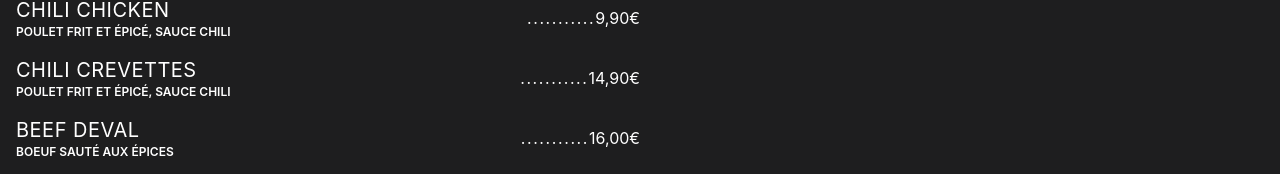
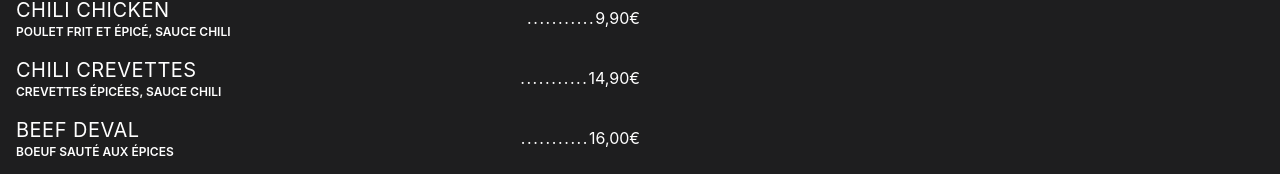
Before and after one commit to Teyik0/indian-cofee-shop, a Next.js app: page /menu/specialites in a window 1280 px wide. Shown: the part 544-718 px from the top of the page. Built offline with nearby package versions, Linux system fonts and the light colour scheme.

Commit message:
corr spécialité chili chicken

```diff
--- a/src/app/menu/specialites/page.tsx
+++ b/src/app/menu/specialites/page.tsx
@@ -83,7 +83,7 @@ const page = () => {
         />
         <Plat
           title='CHILI CREVETTES'
-          details='POULET FRIT ET ÉPICÉ, SAUCE CHILI'
+          details='CREVETTES ÉPICÉES, SAUCE CHILI'
           price='14,90€'
         />
         <Plat
--- a/src/app/page.tsx
+++ b/src/app/page.tsx
@@ -45,7 +45,7 @@ const page = () => {
           height='540'
           id='gmap_canvas'
           src="https://maps.google.com/maps?width=200&amp;height=200&amp;hl=fr&amp;q=8%20impasse%20de%20l'or%C3%A9e%20du%20bois%20Savigny%20Le%20Tempe+(Restaurant%20-%20Indian%20Cofee)&amp;t=&amp;z=12&amp;ie=UTF8&amp;iwloc=B&amp;output=embed"
-          className='rounded-3xl'
+          className='lg:rounded-3xl'
         />
       </section>
     </div>
```
